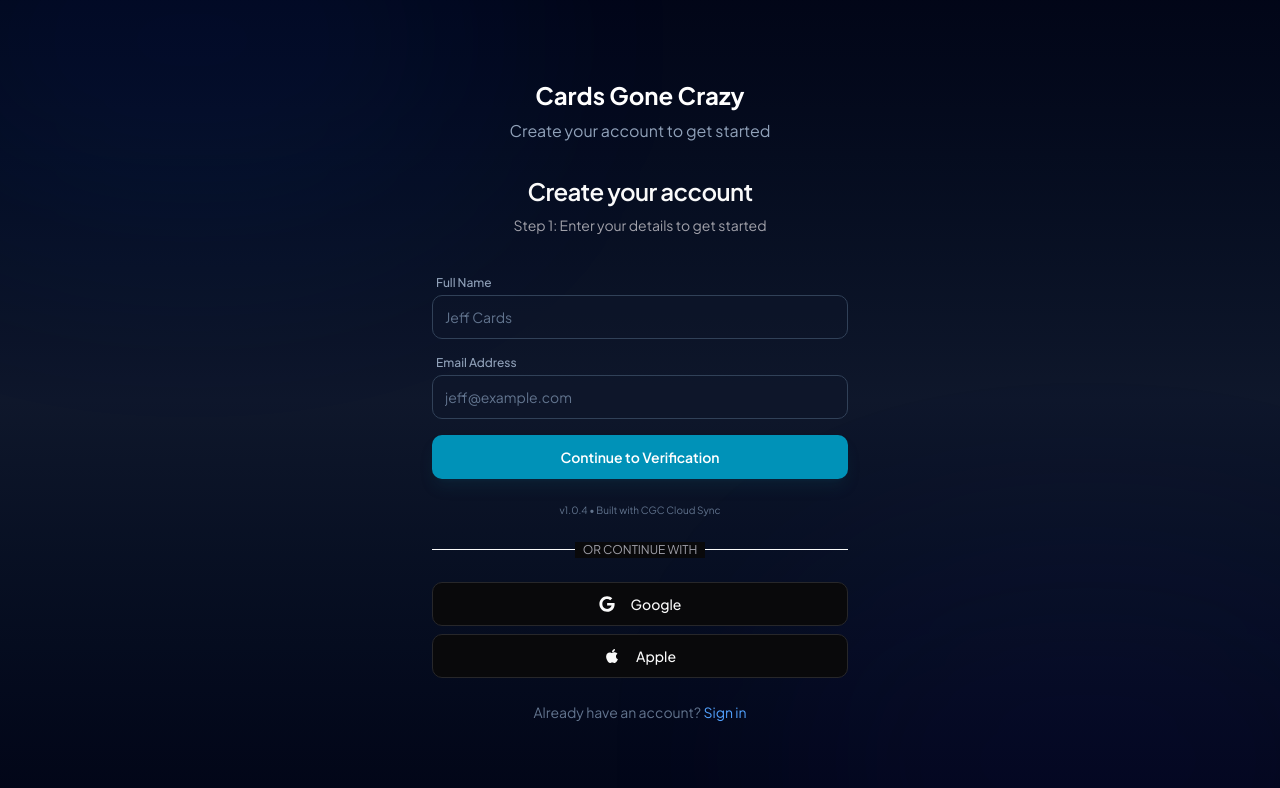
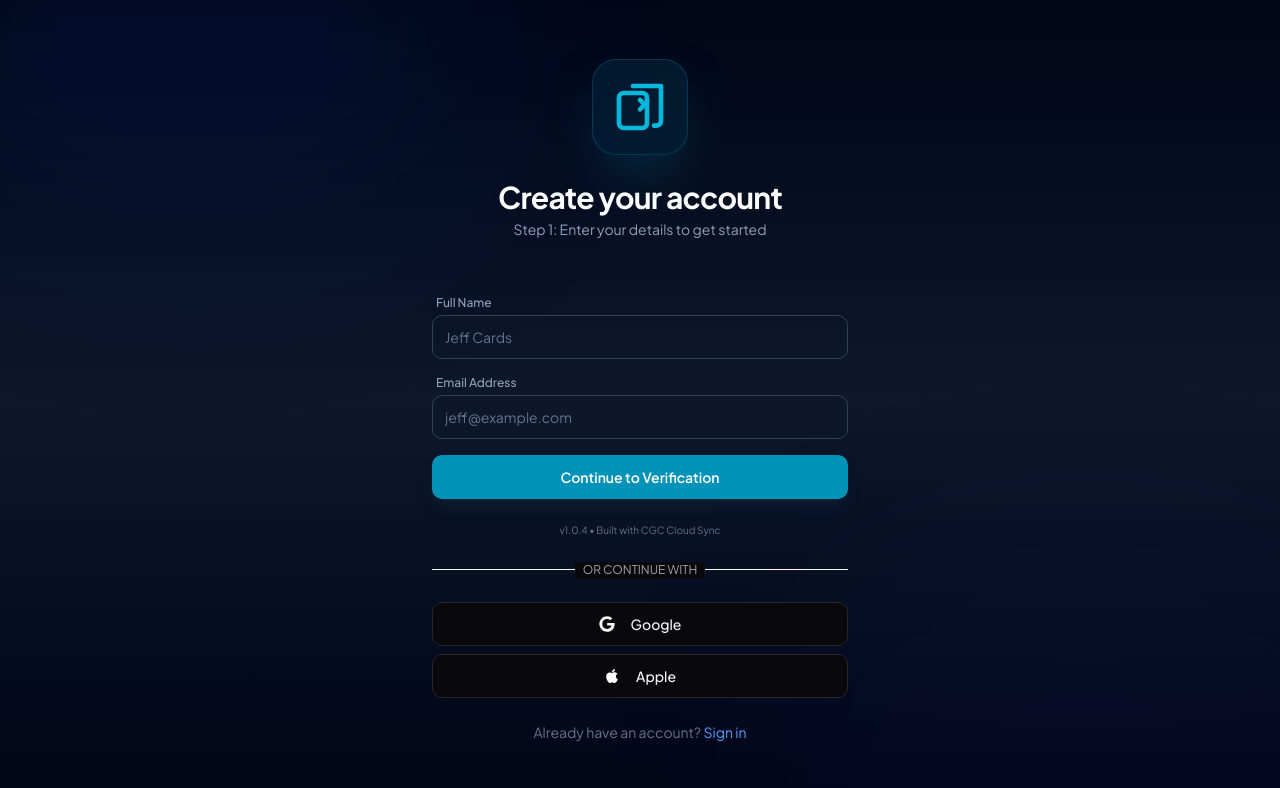
Before and after one commit to jl0810/cards1, a Next.js app: page /signup in a window 1280 px wide. Shown: the top 788 px of the page. Built offline with nearby package versions, Linux system fonts and the light colour scheme.

Commit message:
Enhance branding, logo, and distinct 'Sign in' vs 'Create account' titles (v1.0.4).

```diff
--- a/app/(auth)/signup/page.tsx
+++ b/app/(auth)/signup/page.tsx
@@ -11,16 +11,6 @@ export default function SignUpPage() {
             </div>
 
             <div className="relative z-10 w-full max-w-md px-4">
-                {/* Logo / Brand */}
-                <div className="text-center mb-8">
-                    <Link href="/" className="inline-block">
-                        <h1 className="text-2xl font-bold text-white">Cards Gone Crazy</h1>
-                    </Link>
-                    <p className="text-slate-400 mt-2">
-                        Create your account to get started
-                    </p>
-                </div>
-
                 {/* Auth Form */}
                 <UserAuthForm isSignUp />
 
--- a/components/auth/user-auth-form.tsx
+++ b/components/auth/user-auth-form.tsx
@@ -50,15 +50,20 @@ export function UserAuthForm({ className, isSignUp, ...props }: UserAuthFormProp
 
   return (
     <div className={cn("grid gap-6", className)} {...props}>
-      <div className="flex flex-col space-y-2 text-center mb-4">
-        <h1 className="text-2xl font-semibold tracking-tight">
-          {isSignUp ? "Create your account" : "Welcome back"}
-        </h1>
-        <p className="text-sm text-muted-foreground">
-          {isSignUp
-            ? "Step 1: Enter your details to get started"
-            : "Sign in to your existing account"}
-        </p>
+      <div className="flex flex-col space-y-6 text-center mb-8">
+        <div className="mx-auto flex h-24 w-24 items-center justify-center rounded-3xl bg-cyan-500/10 border border-cyan-500/20 shadow-2xl shadow-cyan-500/20 backdrop-blur-sm">
+          <Icons.logo className="h-14 w-14 text-cyan-500" />
+        </div>
+        <div className="space-y-1">
+          <h1 className="text-3xl font-bold tracking-tight text-white">
+            {isSignUp ? "Create your account" : "Sign in"}
+          </h1>
+          <p className="text-sm text-slate-400">
+            {isSignUp
+              ? "Step 1: Enter your details to get started"
+              : "Enter your email to access your account"}
+          </p>
+        </div>
       </div>
 
       {emailSent ? (
--- a/components/icons.tsx
+++ b/components/icons.tsx
@@ -29,7 +29,22 @@ import {
 export type Icon = LucideIcon
 
 export const Icons = {
-  logo: Command,
+  logo: ({ ...props }: LucideProps) => (
+    <svg
+      xmlns="http://www.w3.org/2000/svg"
+      viewBox="0 0 24 24"
+      fill="none"
+      stroke="currentColor"
+      strokeWidth="2"
+      strokeLinecap="round"
+      strokeLinejoin="round"
+      {...props}
+    >
+      <rect x="3" y="6" width="12" height="15" rx="2" />
+      <path d="M9 3h12v15a2 2 0 0 1-2 2h-1" />
+      <path d="M12 9l2 2-2 2" />
+    </svg>
+  ),
   close: X,
   spinner: Loader2,
   chevronLeft: ChevronLeft,
--- a/lib/auth.ts
+++ b/lib/auth.ts
@@ -30,6 +30,15 @@ export const authConfig: NextAuthConfig = {
             server: "smtp://localhost:25", // Dummy value - we use custom sendVerificationRequest
             from: process.env.EMAIL_FROM || "noreply@cardsgonecrazy.com",
             sendVerificationRequest: async ({ identifier: email, url }) => {
+                const isDevelopment = process.env.NODE_ENV === "development";
+
+                if (isDevelopment) {
+                    console.log("\n--- DEVELOPMENT MAGIC LINK ---");
+                    console.log(`To: ${email}`);
+                    console.log(`Link: ${url}`);
+                    console.log("------------------------------\n");
+                }
+
                 const response = await fetch("https://mail.raydoug.com/api/v1/emails", {
                     method: "POST",
                     headers: {
```
